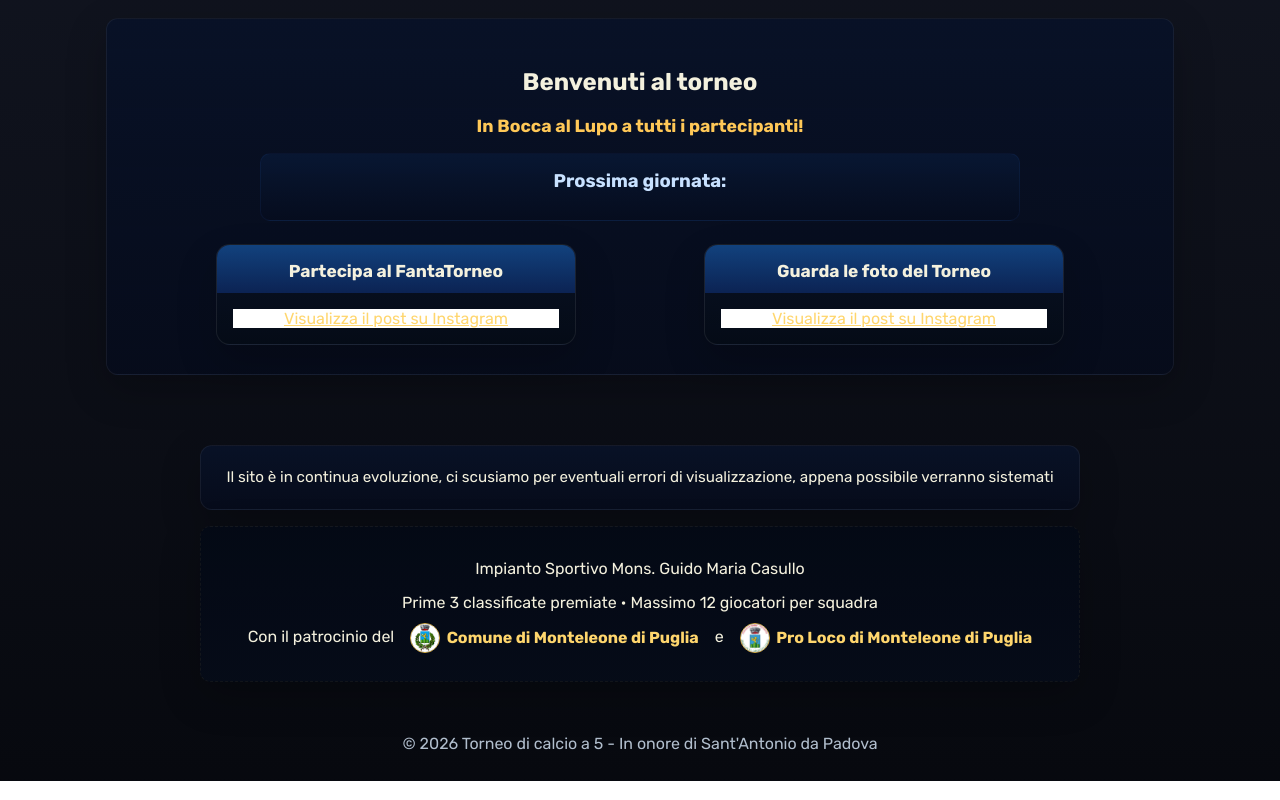
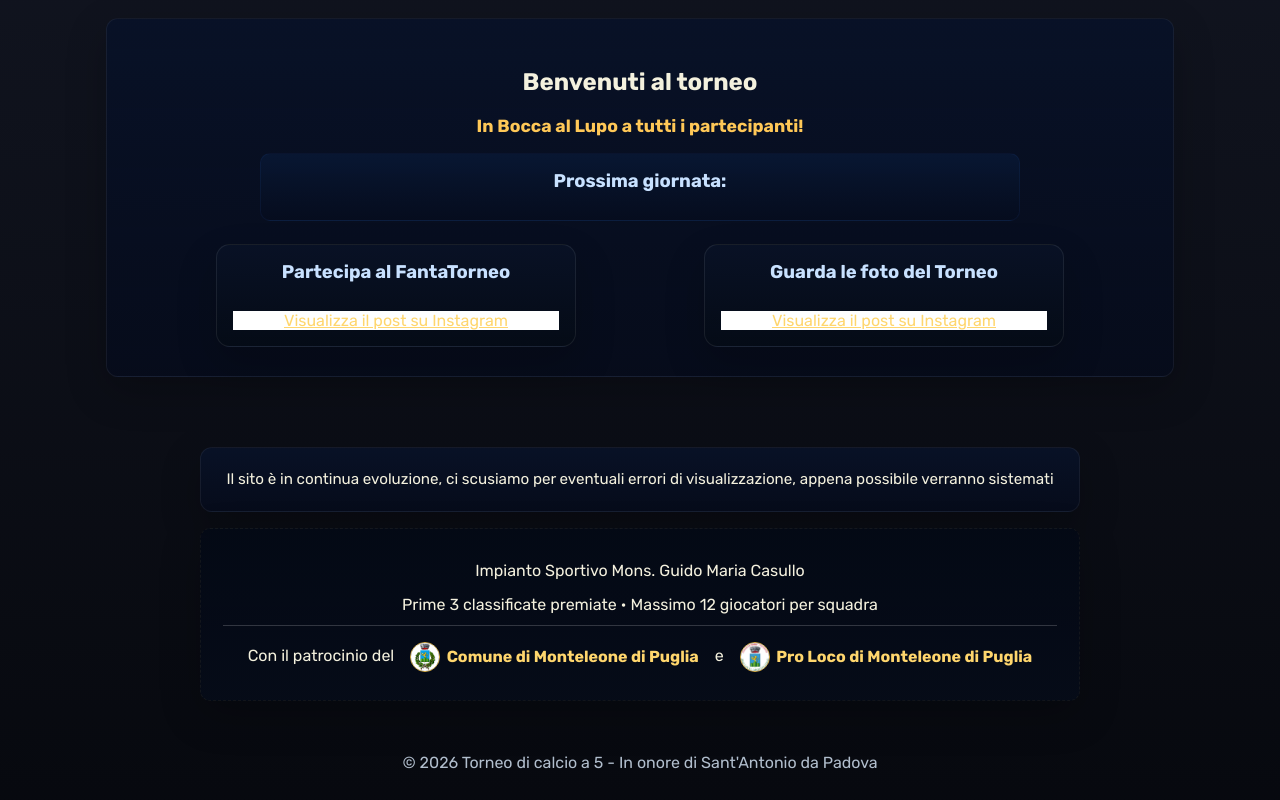
Before and after one commit to torneosantantonio/2026, a plain HTML site: page index.html in a window 1280 px wide. Shown: the part 397-1197 px from the top of the page. Drawn offline with Linux system fonts and the light colour scheme; no server answers; a script that the page names is missing.

Commit message:
Add files via upload

```diff
--- a/styles.css
+++ b/styles.css
@@ -357,11 +357,11 @@ a:hover {
   overflow: hidden;
 }
 .insta-card h3 {
-  margin: 0;
-  padding: 1rem 1rem 0.75rem;
-  font-size: 1.08rem;
-  color: #f4f1de;
-  background: linear-gradient(180deg, rgba(18, 68, 130, 0.95), rgba(12, 36, 86, 0.95));
+  margin: 0 0 0.75rem;
+  padding: 1rem 1rem 0;
+  font-size: 1.15rem;
+  color: #c8e1ff;
+  background: transparent;
 }
 .insta-embed {
   padding: 1rem;
@@ -410,7 +410,9 @@ a:hover {
   justify-content: center;
   gap: 1rem;
   flex-wrap: wrap;
-  margin: 0.8rem 0 0.3rem;
+  margin: 1rem 0 0 0;
+  padding-top: 1rem;
+  border-top: 1px solid rgba(255,255,255,0.18);
 }
 .bottom-info .name-with-logo {
   color: #f3e8c3;
```
